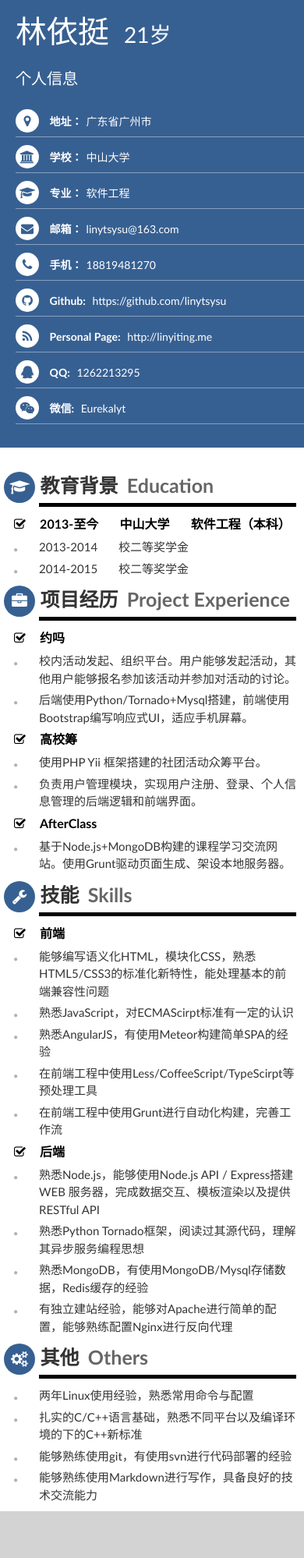
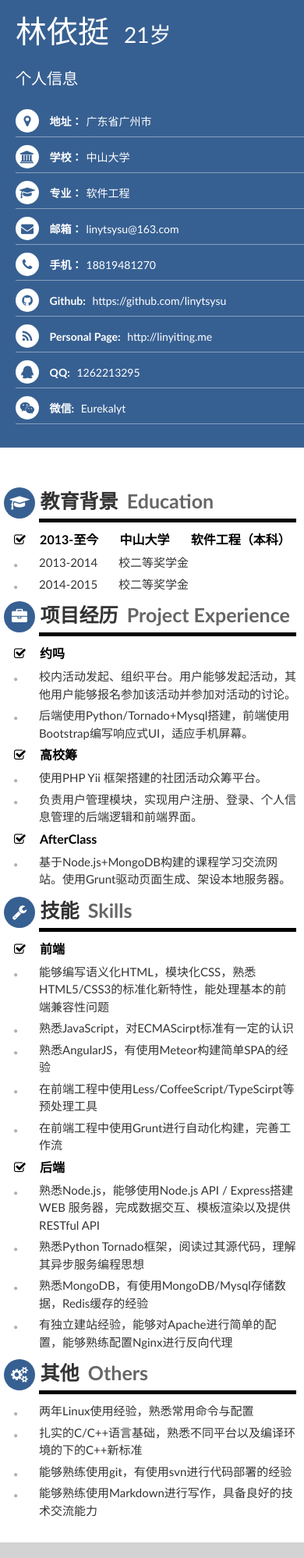
Before and after one commit to linytsysu/resume, a plain HTML site: page resume.html in a window 390 px wide. Shown: the whole page at 78% size. Before the commit the page ends 1958 px from the top, so only its background shows below. Drawn offline with Linux system fonts and the light colour scheme.

Commit message:
Style Update

```diff
--- a/css/style.css
+++ b/css/style.css
@@ -108,7 +108,7 @@ body {
   margin: 10px 20px 10px 20px;
 }
 .section:first-child {
-  margin-top: 30px;
+  margin-top: 50px;
 }
 .sec-header {
   margin-left: 40px;
@@ -209,4 +209,7 @@ body {
   .section {
     margin: 10px;
   }
+  .section:last-child {
+    margin-bottom: 30px;
+  }
 }
--- a/resume.html
+++ b/resume.html
@@ -3,6 +3,7 @@
 <head>
     <meta charset="utf-8">
     <meta name="viewport" content="width=device-width, initial-scale=1">
+    <title>Resume</title>
     <link rel="stylesheet" href="css/reset.css">
     <link rel="stylesheet" href="css/font-awesome.min.css">
     <link rel="stylesheet" href="css/style.css">
```
